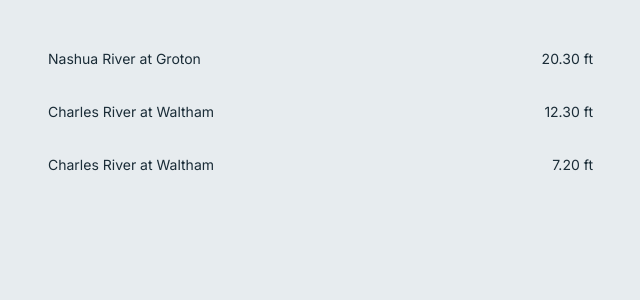
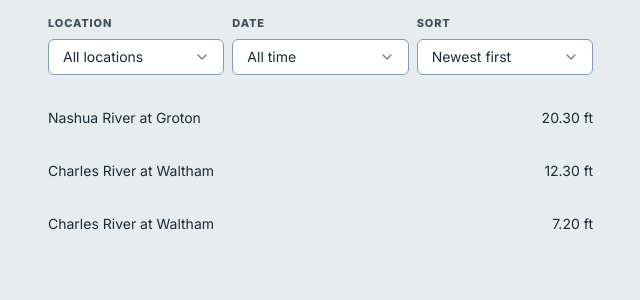
Before and after one commit to JumboCode/massachusetts-river-alliance, a Next.js app: page /admin in a window 1280 px wide. Shown: the top 300 px of the page, without its empty margins (180-820 px from the left). Built offline with nearby package versions, Linux system fonts and the light colour scheme.

Commit message:
finished first 3 steps of review filters

```diff
--- /dev/null
+++ b/src/app/admin/_components/review-filters.tsx
@@ -0,0 +1,68 @@
+"use client";
+import { Field, FieldLabel } from "@/components/ui/field";
+import { NativeSelect } from "@/components/ui/native-select";
+import { SITES } from "@/lib/sites";
+import type { Filters } from "./review-page";
+
+type Props = {
+    filters: Filters;
+    onChange: (filters: Filters) => void;
+};
+
+export function ReviewFilters({ filters, onChange }: Props) {
+    return (
+        <div className="flex flex-row gap-2">
+            <Field>
+                <FieldLabel htmlFor="location">Location</FieldLabel>
+                <NativeSelect
+                    id="location"
+                    value={filters.siteId}
+                    onChange={(e) =>
+                        onChange({ ...filters, siteId: e.target.value })
+                    }
+                >
+                    <option value="all">All locations</option>
+                    {SITES.map((site) => (
+                        <option key={site.id} value={site.id}>
+                            {site.name}
+                        </option>
+                    ))}
+                </NativeSelect>
+            </Field>
+            <Field>
+                <FieldLabel htmlFor="date">Date</FieldLabel>
+                <NativeSelect
+                    id="date"
+                    value={filters.date}
+                    onChange={(e) =>
+                        onChange({
+                            ...filters,
+                            date: e.target.value as Filters["date"],
+                        })
+                    }
+                >
+                    <option value="today">Today</option>
+                    <option value="week">This week</option>
+                    <option value="month">This month</option>
+                    <option value="all">All time</option>
+                </NativeSelect>
+            </Field>
+            <Field>
+                <FieldLabel htmlFor="sort">Sort</FieldLabel>
+                <NativeSelect
+                    id="sort"
+                    value={filters.sort}
+                    onChange={(e) =>
+                        onChange({
+                            ...filters,
+                            sort: e.target.value as Filters["sort"],
+                        })
+                    }
+                >
+                    <option value="newest">Newest first</option>
+                    <option value="oldest">Oldest first</option>
+                </NativeSelect>
+            </Field>
+        </div>
+    );
+}
--- a/src/app/admin/_components/review-page.tsx
+++ b/src/app/admin/_components/review-page.tsx
@@ -3,6 +3,7 @@
  *        src/app/admin/_components/review-page.tsx
  *
  *         Author: Zander, Aray
+ *         Edited: Tycho
  *           Date: 11/10/2026
  *
  *        Summary: Review page layout and state: status tab, filters,
@@ -19,7 +20,8 @@
 import { useState } from "react";
 import type { Reading, Status } from "@/lib/arcgis/schemas";
 import { ReadingCard } from "./reading-card";
-
+import { ReviewFilters } from "./review-filters";
+import { dateToMassTime } from "@/lib/time";
 export type Filters = {
     siteId: string;
     date: "today" | "week" | "month" | "all";
@@ -31,6 +33,8 @@ export const DEFAULT_FILTERS: Filters = {
     date: "all",
     sort: "newest",
 };
+
+const MS_PER_DAY = 24 * 60 * 60 * 1000;
 
 export function ReviewPage({
     readings: initialReadings,
@@ -65,6 +69,22 @@ export function ReviewPage({
         (r) => status === "all" || r.status === status,
     );
 
+    const byLocation = visible.filter(
+        (r) => filters.siteId === "all" || r.siteId === filters.siteId,
+    );
+
+    const byDate = byLocation.filter((r) => {
+        if (filters.date === "all") return true;
+
+        if (filters.date === "today") {
+            return (
+                dateToMassTime(r.observedAt).date === dateToMassTime(now).date
+            );
+        }
+        const days = filters.date === "week" ? 7 : 30;
+        return now.getTime() - r.observedAt.getTime() <= days * MS_PER_DAY;
+    });
+
     return (
         <main className="flex min-h-0 flex-1">
             {/* Sidebar */}
@@ -72,10 +92,11 @@ export function ReviewPage({
 
             <section className="flex w-148.5 shrink-0 flex-col border-r border-border">
                 {/* Select all and filters */}
-                <div className="border-b border-border px-6 py-4"></div>
-
+                <div className="border-b border-border px-6 py-4">
+                    <ReviewFilters filters={filters} onChange={changeFilters} />
+                </div>
                 <ul className="flex flex-1 flex-col">
-                    {visible.map((reading) => (
+                    {byDate.map((reading) => (
                         <li key={reading.id}>
                             <ReadingCard
                                 reading={reading}
```
